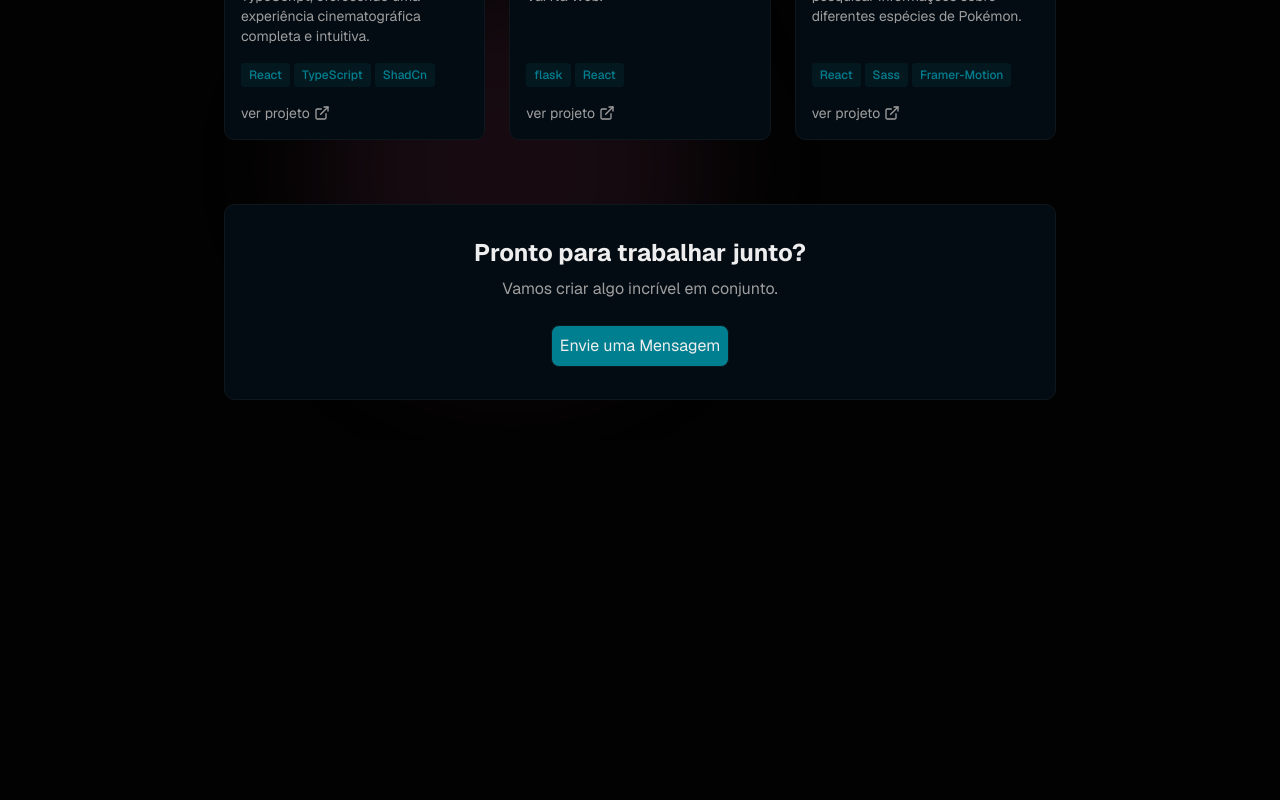
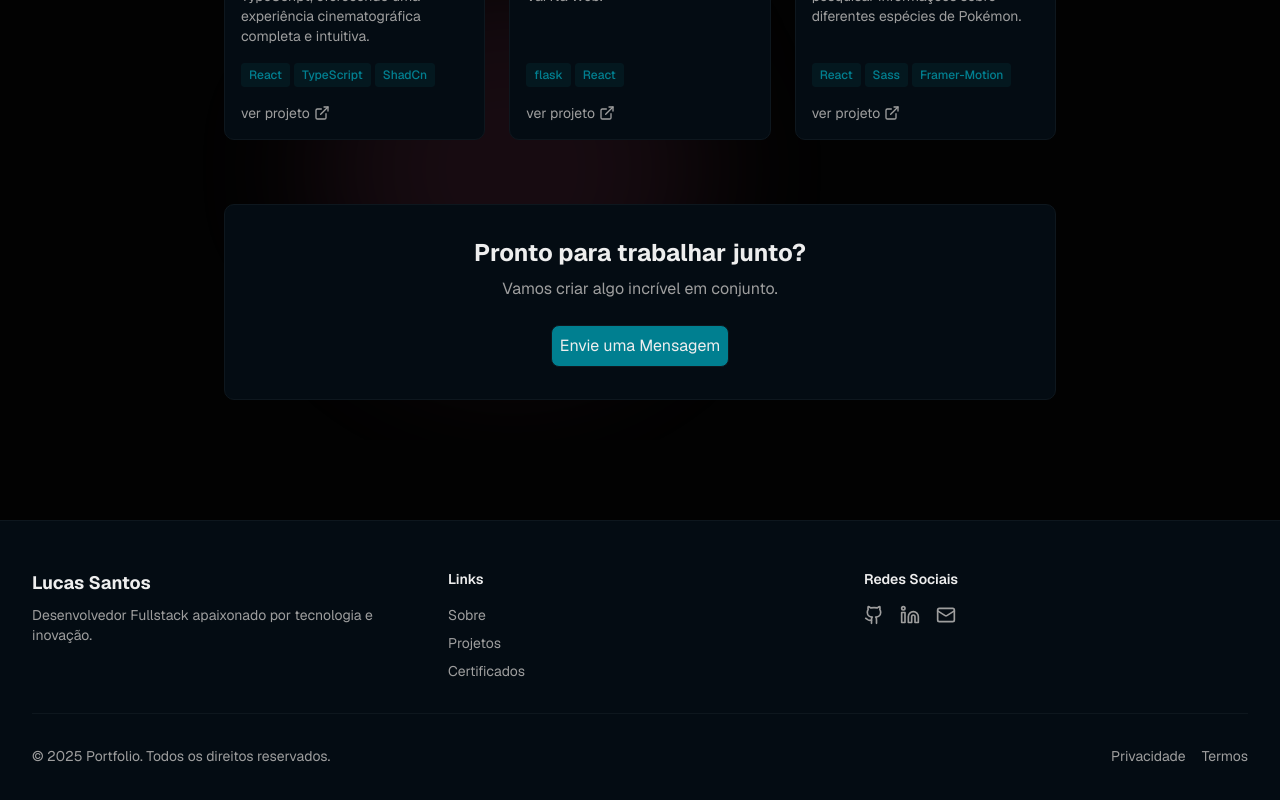
Before and after one commit to lucasssantos94/portfolio, a Next.js app: page / in a window 1280 px wide. Shown: the part 1039-1839 px from the top of the page. Before the commit the page ends 1479 px from the top, so only its background shows below. Built offline with nearby package versions, Linux system fonts and the light colour scheme; no server answers.

Commit message:
feat: added footer

```diff
--- a/app/layout.tsx
+++ b/app/layout.tsx
@@ -4,6 +4,7 @@
 import "./globals.css";
 
 import { Navbar } from "@/components/navbar";
+import { Footer } from "@/components/footer";
 
 const _geist = Geist({ subsets: ["latin"] });
 const _geistMono = Geist_Mono({ subsets: ["latin"] });
@@ -116,6 +117,7 @@
       <body className={`font-sans antialiased flex flex-col min-h-screen`}>
         <Navbar />
         <main className="flex-1 relative z-10">{children}</main>
+        <Footer />
       </body>
     </html>
   );
--- /dev/null
+++ b/components/footer.tsx
@@ -0,0 +1,111 @@
+import Link from "next/link";
+import { Github, Linkedin, Mail } from "lucide-react";
+export const Footer = () => {
+  const currentYear = new Date().getFullYear();
+
+  return (
+    <footer className="border-t border-border bg-secondary mt-20">
+      <div className="max-w-7xl mx-auto px-4 sm:px-6 lg:px-8 py-12 ">
+        <div className="grid grid-cols-1 md:grid-cols-3 gap-8 mb-8">
+          {/* branding */}
+          <div>
+            <h3 className="text-lg font-bold text-foreground mb-2">
+              Lucas Santos
+            </h3>
+            <p className="text-sm text-muted-foreground">
+              Desenvolvedor Fullstack apaixonado por tecnologia e inovação.
+            </p>
+          </div>
+
+          {/* quick links */}
+          <div>
+            <h4 className="text-sm font-semibold text-foreground mb-4">
+              Links
+            </h4>
+
+            <ul className="space-y-2 text-sm">
+              <li>
+                <Link
+                  href="/sobre"
+                  className="text-muted-foreground hover:text-foreground transition-colors"
+                >
+                  Sobre
+                </Link>
+              </li>
+              <li>
+                <Link
+                  href="/projetos"
+                  className="text-muted-foreground hover:text-foreground transition-colors"
+                >
+                  Projetos
+                </Link>
+              </li>
+              <li>
+                <Link
+                  href="/certificados"
+                  className="text-muted-foreground hover:text-foreground transition-colors"
+                >
+                  Certificados
+                </Link>
+              </li>
+            </ul>
+          </div>
+
+          {/* social links */}
+          <div>
+            <h4 className="text-sm font-semibold text-foreground mb-4">
+              Redes Sociais
+            </h4>
+            <div className="flex space-x-4">
+              <a
+                href="https://github.com"
+                target="_blank"
+                rel="noopener noreferrer"
+                className="text-muted-foreground hover:text-primary transition-colors"
+                aria-label="GitHub"
+              >
+                <Github size={20} />
+              </a>
+              <a
+                href="https://linkedin.com"
+                target="_blank"
+                rel="noopener noreferrer"
+                className="text-muted-foreground hover:text-primary transition-colors"
+                aria-label="LinkedIn"
+              >
+                <Linkedin size={20} />
+              </a>
+              <a
+                href="mailto:seu@email.com"
+                className="text-muted-foreground hover:text-primary transition-colors"
+                aria-label="Email"
+              >
+                <Mail size={20} />
+              </a>
+            </div>
+          </div>
+        </div>
+        {/* Divider */}
+        <div className="border-t border-border pt-8">
+          <div className="flex flex-col md:flex-row justify-between items-center text-sm text-muted-foreground">
+            <p>© {currentYear} Portfolio. Todos os direitos reservados.</p>
+            <div className="flex space-x-4 mt-4 md:mt-0">
+              <Link
+                href="/privacy"
+                className="hover:text-foreground transition-colors"
+              >
+                Privacidade
+              </Link>
+              <Link
+                href="/terms"
+                className="hover:text-foreground transition-colors"
+              >
+                Termos
+              </Link>
+            </div>
+          </div>
+        </div>
+      </div>
+    </footer>
+  );
+};
```
